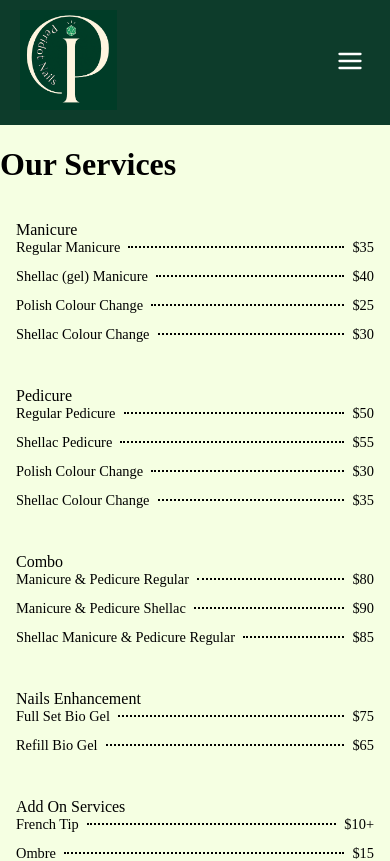
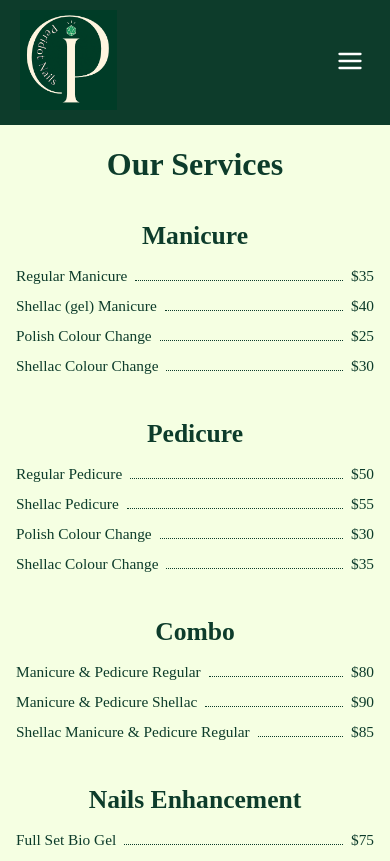
Before and after one commit to LeoNguyen0503/Peridot_Nail, a React (Vite) app in the folder peridot-project/: page /services in a window 390 px wide. Shown: the top 861 px of the page. Built offline with nearby package versions, Linux system fonts and the light colour scheme.

Commit message:
added responsiveness for service page

```diff
--- a/peridot-project/src/index.css
+++ b/peridot-project/src/index.css
@@ -13,6 +13,7 @@ body, html{
     padding: 0;
     /* font-family: 'Arial', Arial, Helvetica, sans-serif; */
     background-color: var(--backgroundColor);
+    /* font-family: 'arial', sans-serif; */
 }
 
 a{
@@ -405,11 +406,7 @@ footer hr{
     width: 420px;
 }
 
-.about-paragraph-container{
-    width: 90%;
-    margin: auto;
 
-}
 
 
 /*About Us*/
@@ -425,7 +422,31 @@ footer hr{
     font-size: 1.1rem;
 }
 
+.about-paragraph-container{
+    width: 70%;
+    margin: auto;
+
+}
+
 /*Service page*/
+
+.services-container .service-list{
+    color: var(--darkgreen);
+}
+
+.services-container h1{
+    text-align: center;
+    color: var(--darkgreen);
+}
+
+.services-container .category-price{
+    text-align: center;
+    color: var(--darkgreen);
+    font-size: 1.6rem;
+    font-weight: bold;
+    margin-bottom: 1rem;
+}
+
 
 .price-section {
     padding: 1rem;
@@ -449,36 +470,31 @@ footer hr{
 .service-item {
     display: flex;
     align-items: center;
-    font-size: 1rem;
+    font-size: 1.15rem;
     margin-bottom: 0.75rem;
     flex-wrap: nowrap;
 }
 
 .service-name {
     white-space: nowrap;
+    margin-left: 6rem;
+
 }
 
 .dots {
     flex: 1;
-    border-bottom: 2px dotted black;
+    border-bottom: 2px dotted var(--darkgreen);
     margin: 0 0.5rem;
+    position: relative;
+    top: 0.3rem;
 }
 
-.price {
+.service-price {
     white-space: nowrap;
+    margin-right: 6rem;
 }
 
-/* Mobile responsiveness */
-@media (max-width: 768px) {
-    .service-item {
-        font-size: 0.9rem;
-    }
 
-    .category-title {
-        font-size: 0.9rem;
-        padding: 0.3rem 0.8rem;
-    }
-}
 
 /*Responsive design*/
 
@@ -581,6 +597,25 @@ footer hr{
     .image-container .tel-container p.address{
         font-size: 1.2rem;
     }
+
+    .service-name{
+        margin-left: 0;
+    }
+
+    .service-price{
+        margin-right: 0;
+    }
+
+    .dots{
+        border-bottom: 1.5px dotted var(--darkgreen);
+
+    }
+
+    .service-item{
+        font-size: 0.96rem;
+    }
+
+
 }
 
 @media only screen and (max-width: 350px){
@@ -610,4 +645,8 @@ footer hr{
     .image-holder li img {
         width: 300px;
     }
+
+    .price-section{
+        padding: 1px;
+    }
 }
--- a/peridot-project/src/pages/Services.jsx
+++ b/peridot-project/src/pages/Services.jsx
@@ -48,7 +48,7 @@ function Services(){
         {name: "Regular Combo", price: "$55 | Gel: $70"},
         {name: "Polish Change on Hand", price: "$15"},
         {name: "Polish Change on Toes", price: "$15"},
-        {name: "RShellac Change on Hand", price: "$25"},
+        {name: "Shellac Change on Hand", price: "$25"},
         {name: "Shellac Change on Toes", price: "$25"},
     ]
 
```
